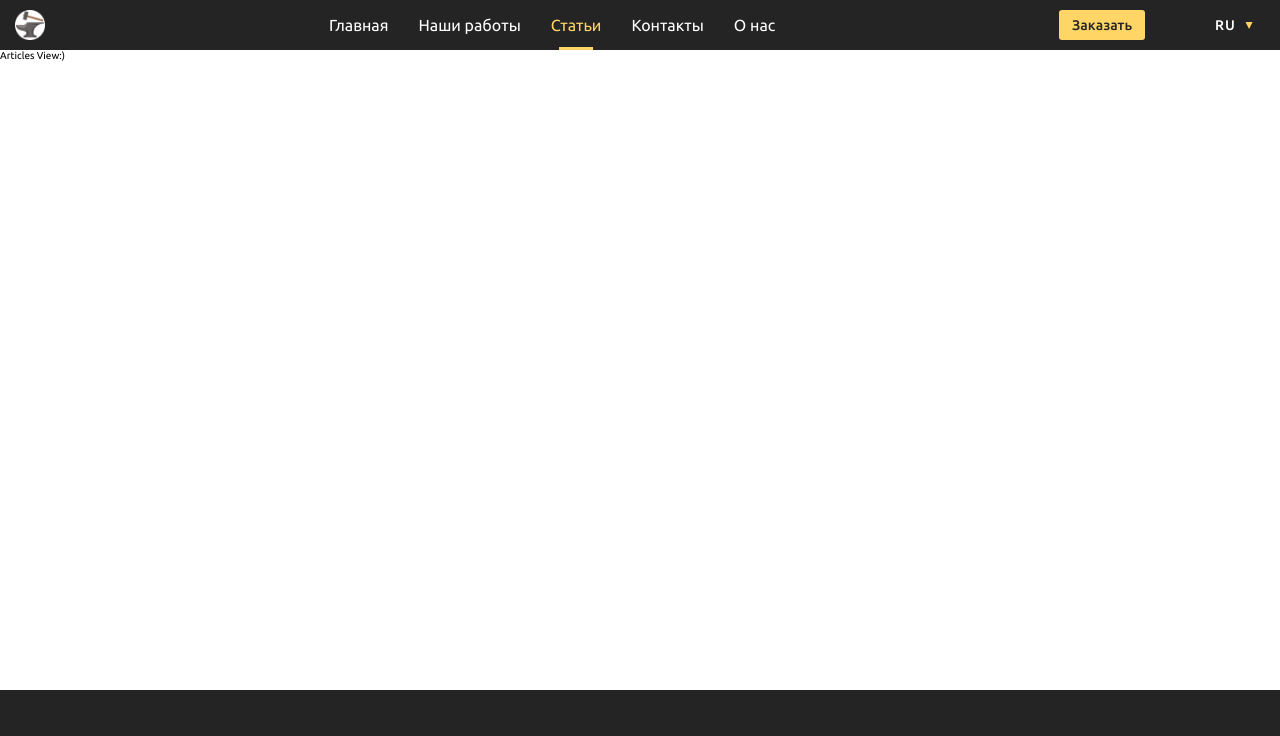
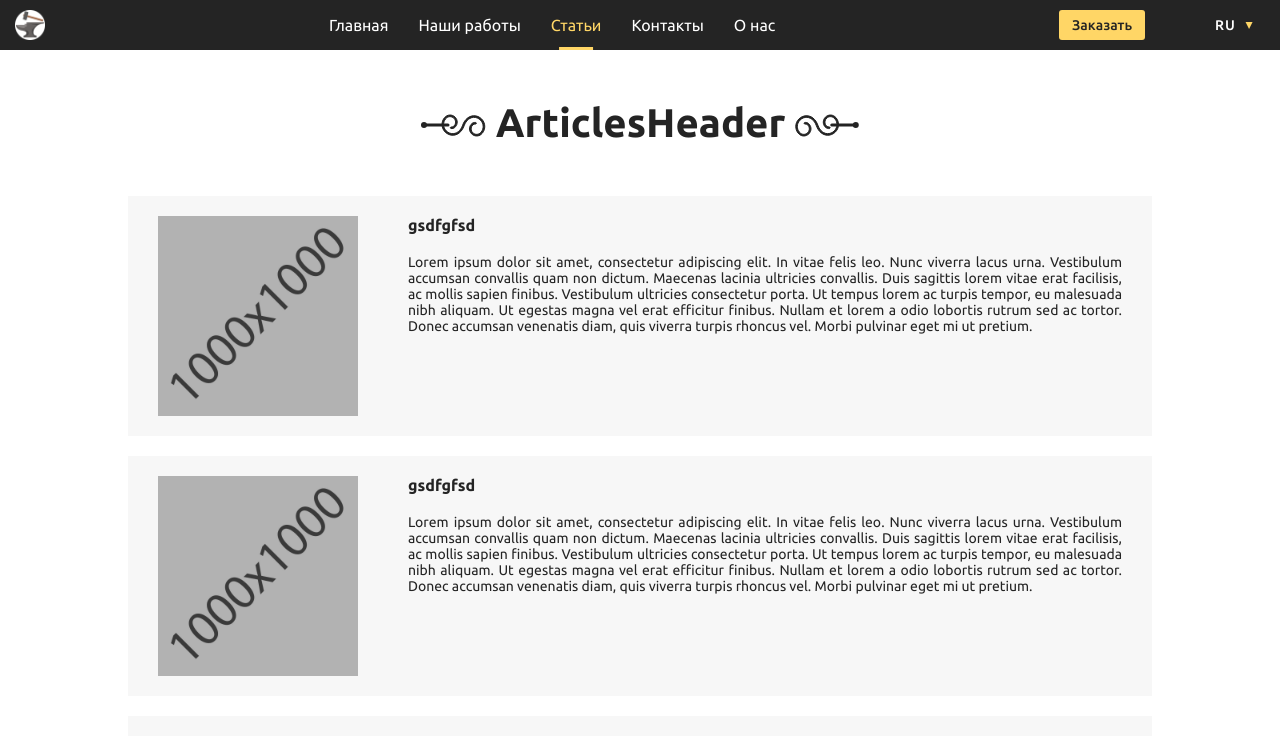
Before and after one commit to FermataSoft/forging_website, a Vue app: page /articles in a window 1280 px wide. Shown: the top 736 px of the page. Built offline with nearby package versions, Linux system fonts and the light colour scheme; what vue-awesome-paginate would draw is missing.

Commit message:
Articles page init

```diff
--- /dev/null
+++ b/src/components/elements/ArticleCard.vue
@@ -0,0 +1,86 @@
+<script setup>
+const props = defineProps({
+  title: String,
+  text: String,
+  imagePath: String
+})
+</script>
+
+<template>
+  <router-link class="article-card" to="/">
+    <div class="article-card__image">
+      <img src="../../wrapper_images/1000x1000.jpg" alt="">
+    </div>
+
+    <div class="article-card__text-block">
+      <h1 class="article-card__title">{{ title }}</h1>
+      <p class="article-card__description">{{ text }}</p>
+    </div>
+  </router-link>
+</template>
+
+<style lang="scss" scoped>
+@import '../../assets/_vars.scss';
+
+.article-card {
+  width: 100%;
+  background-color: $surface-container-lowest;
+  padding: 20px 30px;
+  display: flex;
+  flex-direction: row;
+  gap: 50px;
+  transition: all 0.3s;
+  color: $on-surface;
+  position: relative;
+  overflow: hidden;
+
+  &:hover {
+    background-color: $surface;
+    box-shadow: 0 5px 10px 5px #e0e0e0;
+
+    &:after {
+      transform: translate(50%, -50%);
+    }
+  }
+
+  &:after {
+    content: "";
+    position: absolute;
+    width: 30px;
+    height: 30px;
+    right: 0;
+    top: 50%;
+    border-radius: 50%;
+    transform: translate(100%, -50%);
+    transition: all 0.3s 0.3s ease-in-out;
+
+    background-color: $primary;
+  }
+}
+
+.article-card__image {
+  height: 200px;
+  overflow: hidden;
+  flex-shrink: 0;
+
+  img {
+    height: 100%;
+    object-fit: cover;
+  }
+}
+
+.article-card__text-block {
+  flex-grow: 1;
+}
+
+.article-card__title {
+  font-size: 1.6rem;
+  font-weight: bold;
+  margin-bottom: 20px;
+}
+
+.article-card__description {
+  font-size: 1.4rem;
+  text-align: justify;
+}
+</style>
--- a/src/views/ArticlesView.vue
+++ b/src/views/ArticlesView.vue
@@ -1,9 +1,58 @@
-<script></script>
+<script setup>
+import { useI18n } from 'vue-i18n';
+import SectionHeader from '../components/elements/SectionHeader.vue';
+import ArticleCard from '../components/elements/ArticleCard.vue'
+
+const { t } = useI18n()
+</script>
 
 <template>
   <div class="wrapper">
-    <h1>Articles View:)</h1>
+    <SectionHeader>{{ t("ArticlesHeader") }}</SectionHeader>
+
+    <div class="articles">
+        <ArticleCard :title="'gsdfgfsd'"
+          :text="'Lorem ipsum dolor sit amet, consectetur adipiscing elit. In vitae felis leo. Nunc viverra lacus urna. Vestibulum accumsan convallis quam non dictum. Maecenas lacinia ultricies convallis. Duis sagittis lorem vitae erat facilisis, ac mollis sapien finibus. Vestibulum ultricies consectetur porta. Ut tempus lorem ac turpis tempor, eu malesuada nibh aliquam. Ut egestas magna vel erat efficitur finibus. Nullam et lorem a odio lobortis rutrum sed ac tortor. Donec accumsan venenatis diam, quis viverra turpis rhoncus vel. Morbi pulvinar eget mi ut pretium.'">
+        </ArticleCard>
+
+      <ArticleCard :title="'gsdfgfsd'"
+        :text="'Lorem ipsum dolor sit amet, consectetur adipiscing elit. In vitae felis leo. Nunc viverra lacus urna. Vestibulum accumsan convallis quam non dictum. Maecenas lacinia ultricies convallis. Duis sagittis lorem vitae erat facilisis, ac mollis sapien finibus. Vestibulum ultricies consectetur porta. Ut tempus lorem ac turpis tempor, eu malesuada nibh aliquam. Ut egestas magna vel erat efficitur finibus. Nullam et lorem a odio lobortis rutrum sed ac tortor. Donec accumsan venenatis diam, quis viverra turpis rhoncus vel. Morbi pulvinar eget mi ut pretium.'">
+      </ArticleCard>
+      <ArticleCard :title="'gsdfgfsd'"
+        :text="'Lorem ipsum dolor sit amet, consectetur adipiscing elit. In vitae felis leo. Nunc viverra lacus urna. Vestibulum accumsan convallis quam non dictum. Maecenas lacinia ultricies convallis. Duis sagittis lorem vitae erat facilisis, ac mollis sapien finibus. Vestibulum ultricies consectetur porta. Ut tempus lorem ac turpis tempor, eu malesuada nibh aliquam. Ut egestas magna vel erat efficitur finibus. Nullam et lorem a odio lobortis rutrum sed ac tortor. Donec accumsan venenatis diam, quis viverra turpis rhoncus vel. Morbi pulvinar eget mi ut pretium.'">
+      </ArticleCard>
+    </div>
   </div>
 </template>
 
-<style></style>
+<style lang="scss" scoped>
+@import '../assets/_vars.scss';
+
+.wrapper {
+  margin-bottom: 50px;
+}
+
+.articles {
+  margin: 0 auto;
+  display: flex;
+  flex-direction: column;
+  gap: 20px;
+  width: 80%;
+}
+
+.articles__item {
+
+
+}
+</style>
+
+<i18n>
+  {
+    "ru-RU": {
+      ArticlesHeader: "Статьи"
+    },
+    "by-BY": {
+      ArticlesHeader: "Артыкул"
+    }
+  }
+</i18n>
```
Also changed, not shown: src/wrapper_images/1000x1000.jpg (added).
